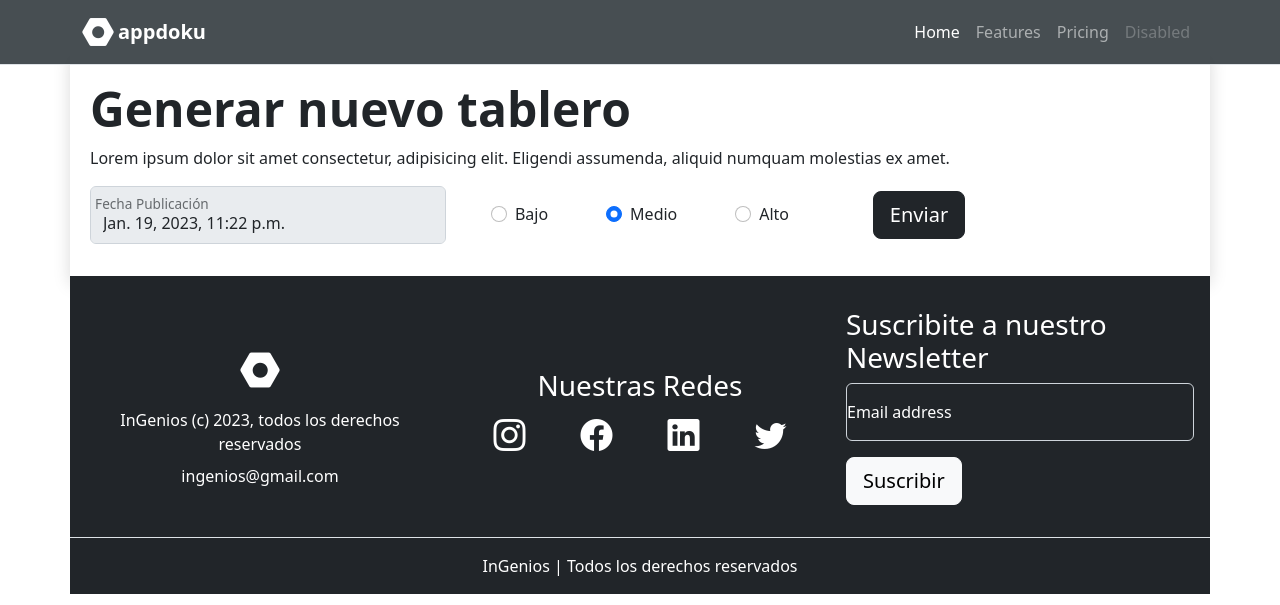
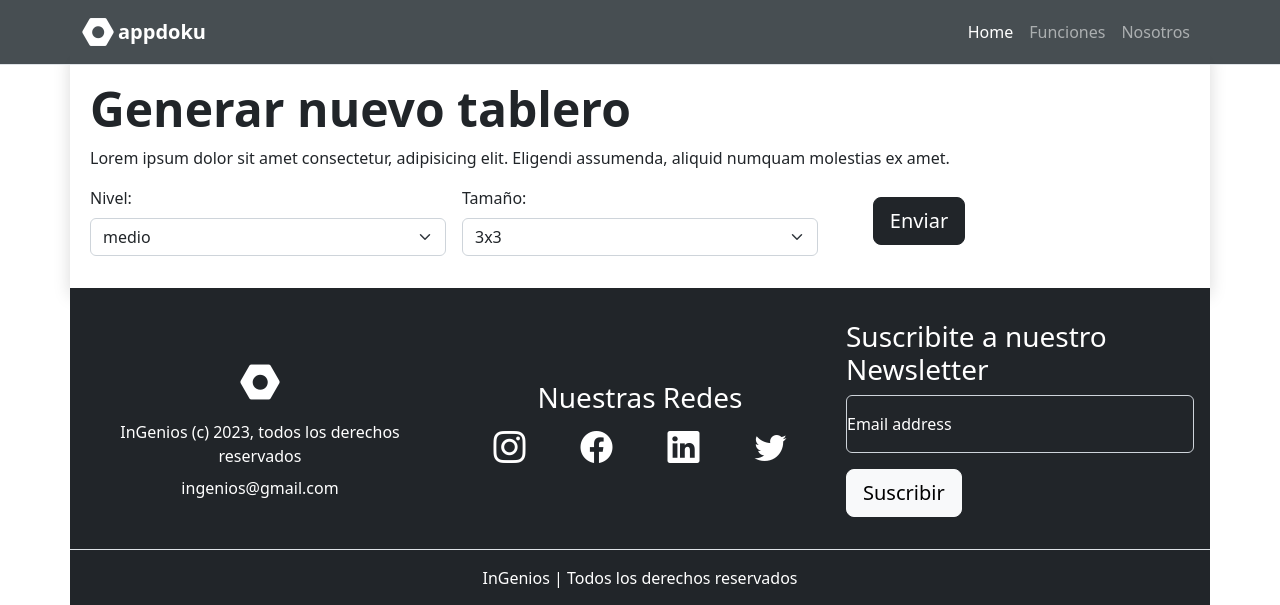
Before and after one commit to mpoli2000/biusite, a Django app: page /appdoku/generar/ in a window 1280 px wide. Shown: the top 605 px of the page. Run offline with Django 4.2, Linux system fonts and the light colour scheme.

Commit message:
formulario generar y listado index

```diff
--- /dev/null
+++ b/appdoku/forms.py
@@ -0,0 +1,36 @@
+from django import forms
+from django.forms import ModelForm
+from .models import Tablero
+
+
+
+#OPCION FORM MODEL
+class TableroForm(ModelForm):
+    required_css_class = 'form-label'
+    class Meta:
+        model = Tablero
+        fields = ['level', 'size']
+        widgets={
+                'level':forms.Select(attrs={'class':'form-select'}),
+                'size':forms.Select(attrs={'class':'form-select'}),
+                }
+        labels = {'level': 'Nivel', 'size': 'Tamaño'}
+
+
+
+# LEVEL_CHOICES = (
+#     ('1', 'bajo'),
+#     ('2', 'medio'),
+#     ('3', 'alto'),
+#     )
+
+# SIZE_CHOICES =(
+#     ('2', '2x2'),
+#     ('3', '3x3'),
+#     )
+
+# OPCION BOOTSTARP DESDE FORM
+# class TableroForm(forms.Form):
+#     # level = forms.CharField(max_length=3, widget=forms.Select(choices= LEVEL_CHOICES))
+#     size = forms.CharField(label='Tamaño', max_length=1, widget=forms.Select(attrs={'class': 'form-select'}, choices= SIZE_CHOICES))
+#     level = forms.CharField(label='Nivel', max_length=1, widget=forms.Select(attrs={'class': 'form-select'}, choices= LEVEL_CHOICES))
--- a/appdoku/models.py
+++ b/appdoku/models.py
@@ -1,10 +1,24 @@
 from django.db import models
 
 class Tablero(models.Model):
-    fecha_pub = models.DateTimeField('date published')
-    nivel = models.IntegerField(default=1)
-    sudoku_inicial = models.CharField(max_length=81)
-    sudoku_final = models.CharField(max_length=81)
+
+    LEVEL_CHOICES = (
+        ('1', 'bajo'),
+        ('2', 'medio'),
+        ('3', 'alto'),
+    )
+
+    SIZE_CHOICES =(
+        ('2', '2x2'),
+        ('3', '3x3'),
+    )
+
+    name = models.CharField(max_length=50, blank=True)
+    level = models.CharField(max_length=1, default='2', choices=LEVEL_CHOICES)
+    size = models.CharField(max_length=1, default='3', choices=SIZE_CHOICES)
+    initial_sudoku = models.CharField(max_length=81, default='0')
+    final_sudoku = models.CharField(max_length=81, default='0')
+    created = models.DateTimeField(auto_now_add=True)
 
     def __str__(self):
-        return f'fecha: {self.fecha_pub} - nivel: {self.nivel}'
+        return f'name: {self.name} - level: {self.level} - size: {self.size} - initial_sudoku: {self.initial_sudoku} - final_sudoku: {self.final_sudoku} - created: {self.created}'
--- a/appdoku/templates/appdoku/generar.html
+++ b/appdoku/templates/appdoku/generar.html
@@ -11,42 +11,40 @@
             <p class="text-center text-md-start">Lorem ipsum dolor sit amet consectetur, adipisicing elit.
                 Eligendi assumenda, aliquid numquam molestias ex amet.
 
-            <form action="{% url 'appdoku:generar' %}" method="post" class="row g-3">
+
+                {% if submitted %}
+            <p class="success">
+                Muchas Gracias por generar un nuevo tablero. Mucha suerte !.
+            </p>
+
+            {% else %}
+
+            <form enctype="multipart/form-data" action="{% url 'appdoku:generar' %}" method="post" class="row g-3" novalidate>
                 {% csrf_token %}
 
-                <div class="form-floating col-md-4">
-                    <input type="datetime" class="form-control" id="fecha-publicacion" placeholder="Fecha Publicacion"
-                        value="{{ pub_date }}" readonly disabled>
-                    <label for="fecha-publicacion">Fecha Publicación</label>
+                {{ form.non_field_errors }}
+
+                {% for field in form %}
+                <div class="col-md-4">
+                    {{ field.errors }}
+                    {{ field.label_tag }}
+                    {{ field }}
+                    {% if field.help_text %}
+                    <p class="help">{{ field.help_text|safe }}</p>
+                    {% endif %}
                 </div>
-
-                <fieldset class="d-flex col-md-4 justify-content-around align-items-center">
-                    <div class="form-check">
-                        <input class="form-check-input" type="radio" name="flexRadioDefault" id="flexRadioDefault1">
-                        <label class="form-check-label" for="flexRadioDefault1">
-                            Bajo
-                        </label>
-                    </div>
-                    <div class="form-check">
-                        <input class="form-check-input" type="radio" name="flexRadioDefault" id="flexRadioDefault2"
-                            checked>
-                        <label class="form-check-label" for="flexRadioDefault2">
-                            Medio
-                        </label>
-                    </div>
-                    <div class="form-check">
-                        <input class="form-check-input" type="radio" name="flexRadioDefault" id="flexRadioDefault3">
-                        <label class="form-check-label" for="flexRadioDefault3">
-                            Alto
-                        </label>
-                    </div>
-                </fieldset>
+                {% endfor %}
 
                 <div class="col-md-2 d-flex justify-content-center align-items-center">
                     <input type="submit" class="btn btn-dark btn-lg" value="Enviar">
                 </div>
+
             </form>
+            {% endif %}
 
         </div>
 
-        {% endblock %}
+    </div>
+
+</section>
+{% endblock %}
--- a/appdoku/templates/appdoku/index.html
+++ b/appdoku/templates/appdoku/index.html
@@ -1,8 +1,8 @@
-{% load static %}
 <!DOCTYPE html>
 <html lang="en">
 
 <head>
+    {% load static %}
     <meta charset="UTF-8">
     <meta http-equiv="X-UA-Compatible" content="IE=edge">
     <meta name="viewport" content="width=device-width, initial-scale=1.0">
@@ -19,7 +19,7 @@
         <div class="container">
             <div class="d-flex justify-content-around align-items-center fs-2 fw-bold">
                 <i class="bi bi-nut-fill text-white"></i>
-                <a class="navbar-brand ms-1" href="#">
+                <a class="navbar-brand ms-1" href="{% url 'appdoku:index' %}">
                     <!-- <img src="{% static 'polls/img/bootstrap-logo.svg' %}" alt="Logo" width="30"
                         class="d-inline-block align-text-bottom"> -->
                     appdoku
@@ -33,17 +33,17 @@
             <nav class="collapse navbar-collapse justify-content-end" id="navbarNav">
                 <ul class="navbar-nav">
                     <li class="nav-item">
-                        <a class="nav-link active" aria-current="page" href="#">Home</a>
+                        <a class="nav-link active" aria-current="page" href="{% url 'appdoku:index' %}"">Home</a>
                     </li>
                     <li class="nav-item">
-                        <a class="nav-link" href="#">Features</a>
+                        <a class="nav-link" href="#">Funciones</a>
                     </li>
                     <li class="nav-item">
-                        <a class="nav-link" href="#">Pricing</a>
+                        <a class="nav-link" href="#">Nosotros</a>
                     </li>
-                    <li class="nav-item">
+                    <!-- <li class="nav-item">
                         <a class="nav-link disabled">Disabled</a>
-                    </li>
+                    </li> -->
                 </ul>
             </nav>
         </div>
@@ -61,11 +61,11 @@
                 </div> -->
 
                 <div class="col-12 d-flex flex-column p-3">
-                    <h1 class="text-center text-md-start fw-bold display-5">Listado de tableros</h1>
+                    <h1 class="text-center text-md-start fw-bold display-5">Tableros de Sudoku</h1>
 
-                    <p class="text-center text-md-start">Esta es una App abierta para aquellos amantes del sudoku. Se
-                        pueden generar hasta 9 tableros en total, los mismos permaneceran 24 horas hasta que
-                        automaticamente se genere la solución Mucha suerte !</p>
+                    <p class="text-center text-md-start"><strong>Appdoku</strong> es una App destinada para aquellos amantes del <strong>sudoku</strong>. Se
+                        pueden generar tableros con distintos <strong>niveles de complejidad y tamaño</strong>, los mismos permaneceran 24 horas hasta que
+                        automaticamente se genere la solución. Mucha suerte !</p>
 
                     <div class="d-flex justify-content-center justify-content-md-start">
                         <a href="{% url 'appdoku:generar' %}" class="btn btn-dark btn-lg">Generar</a>
@@ -81,8 +81,10 @@
                 <div class="card col-12 col-sm-6 col-md-4 col-lg-3 p-2">
                     <img src="{% static 'appdoku/img/sudoku.png' %}" class="card-img-top" alt="...">
                     <div class="card-body">
-                        <h3 class="card-title fs-5">{{ tablero.fecha_pub }}</h3>
-                        <p class="card-text">nivel: {{ tablero.nivel }}</p>
+                        <h3 class="card-title fs-5 fw-bold">{{ tablero.name }}#{{ tablero.id }}</h3>
+                        <p class="card-text">creado: {{ tablero.created }}</p>
+                        <p class="card-text">nivel: {{ tablero.level }} - tamaño: {{ tablero.size }}</p>
+
                         <div class="d-flex justify-content-center">
                             <a href="#" class="btn btn-primary">Jugar</a>
                         </div>
--- a/appdoku/urls.py
+++ b/appdoku/urls.py
@@ -5,5 +5,5 @@ from . import views
 app_name = 'appdoku'
 urlpatterns = [
     path('', views.index, name='index'),
-    path('generar/', views.generar, name='generar')
+    path('generar/', views.generar, name='generar'),
 ]
--- a/appdoku/views.py
+++ b/appdoku/views.py
@@ -1,27 +1,49 @@
 from django.shortcuts import render
-from django.http import HttpResponse
+from django.http import HttpResponse, HttpResponseRedirect
 
 from .models import Tablero
+from .forms import TableroForm
 
-import datetime
-from django.utils import timezone
-
+from dokusan import solvers, generators, renderers
+from dokusan.boards import BoxSize, Sudoku
 
 def index(request):
-    latest_tablero_list = Tablero.objects.order_by('-fecha_pub')[:5]
+    latest_tablero_list = Tablero.objects.order_by('-created')[:20]
     context = {'latest_tablero_list': latest_tablero_list,}
     return render(request, 'appdoku/index.html', context)
 
 def generar(request):
-    pub_date = timezone.now() - datetime.timedelta(hours=3)
-    context = {'pub_date': pub_date}
-    return render(request,'appdoku/generar.html', context)
+    # pub_date = timezone.now() - datetime.timedelta(hours=3)
+    # context = {'pub_date': pub_date}
+    # return render(request,'appdoku/generar.html', context)
 
+    submitted = False
+    if request.method == 'POST':
+        form = TableroForm(request.POST)
+        if form.is_valid():
+            cd = form.cleaned_data
 
+            sudoku = generators.random_sudoku(avg_rank=150)
+            print(type(sudoku), sudoku, len(str(sudoku)))
+            print(renderers.colorful(sudoku))
 
+            tablero = Tablero(name="sudoku",
+                            level = cd['level'],
+                            size = cd['size'],
+                            initial_sudoku = str(sudoku),
+                            )
+            tablero.save()
+            #assert False
+            return HttpResponseRedirect('?submitted=True')
+        else:
+            print(form.errors)
+    else:
+        form = TableroForm()
 
+        if 'submitted' in request.GET:
+            submitted = True
 
-
+    return render(request, 'appdoku/generar.html', {'form': form,'submitted': submitted})
 
 
 # def crear_juegos(request):
@@ -46,8 +68,3 @@ def generar(request):
 #         juego.save()
 #         return redirect('/listar_juegos')
 #     return render(request, 'juegos/crear_juegos.html')
-
-# def listar_juegos(request):
-#     usuario = request.user
-#     juegos = MiJuego.objects.filter(user_id = usuario.id)
-#     return render(request, 'juegos/listar_juegos.html', {'juegos': juegos})
```
Also changed, not shown: appdoku/templates/appdoku/varios.html (added, +142 -0 lines), appdoku/migrations/0002_remove_tablero_fecha_pub_remove_tablero_nivel_and_more.py (added), appdoku/migrations/0003_remove_tablero_pub_date_tablero_created_tablero_size_and_more.py (added), appdoku/migrations/0004_alter_tablero_level_alter_tablero_size.py (added), appdoku/migrations/0005_alter_tablero_level_alter_tablero_size.py (added), appdoku/migrations/0006_alter_tablero_level_alter_tablero_size.py (added), db.sqlite3.
